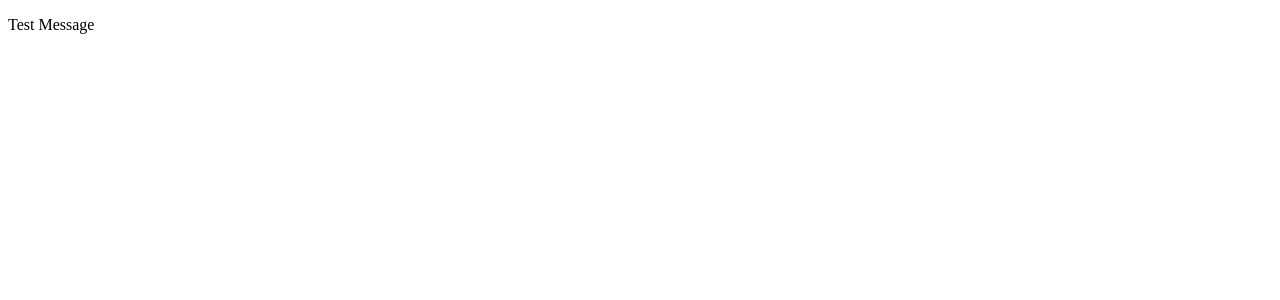
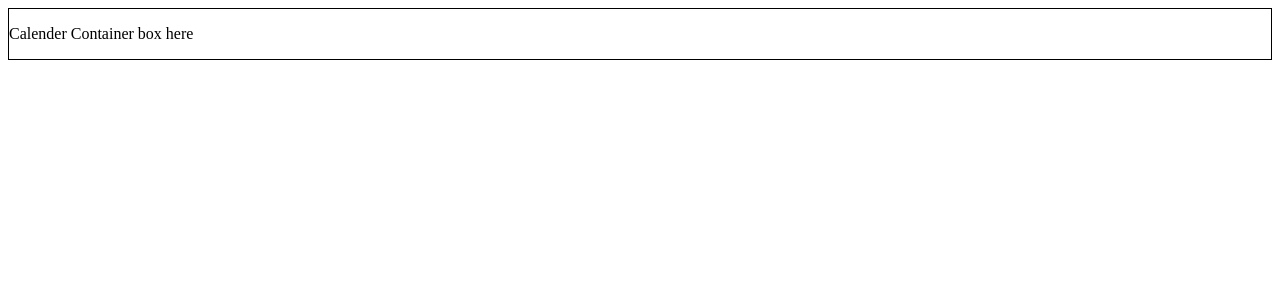
Before and after one commit to findwalle/trade-tracker, a React app: page / in a window 1280 px wide. Shown: the top 300 px of the page. Built offline with nearby package versions, Linux system fonts and the light colour scheme.

Commit message:
added calenderContainer - working

```diff
--- a/client/App.jsx
+++ b/client/App.jsx
@@ -1,7 +1,8 @@
 import React from 'react'
 import { BrowserRouter as Router, Route, Redirect, Routes } from 'react-router-dom'
 
-import TestMessage from './home/components/TestMessage.jsx'
+import TestMessage from './home/components/TestMessage.jsx';
+import CalenderContainer from './home/containers/CalenderContainer';
 
 import './stylesheets/application.scss'
 
@@ -13,7 +14,7 @@ import './stylesheets/application.scss'
 
 function App (props) {
   return (
-    <TestMessage> </TestMessage>
+    <CalenderContainer></CalenderContainer>
   )
 }
 
--- a/client/home/containers/CalenderContainer.jsx
+++ b/client/home/containers/CalenderContainer.jsx
@@ -0,0 +1,17 @@
+import React from 'react';
+import CalenderBox from '../components/CalenderBox';
+
+function CalenderContainer() {
+  // logic for calender boxes
+
+
+  return (
+    <>
+      <div className='calenderContainer'>
+        <p>Calender Container box here</p>
+      </div>
+    </>
+  )
+}
+
+export default CalenderContainer;
--- /dev/null
+++ b/client/stylesheets/_calendar.scss
@@ -0,0 +1,4 @@
+.calenderContainer {
+  border: 1px solid black;
+
+}
--- a/client/stylesheets/application.scss
+++ b/client/stylesheets/application.scss
@@ -0,0 +1 @@
+@import 'calendar.scss';
```
Also changed, not shown: client/home/components/CalenderBox.jsx (added).
